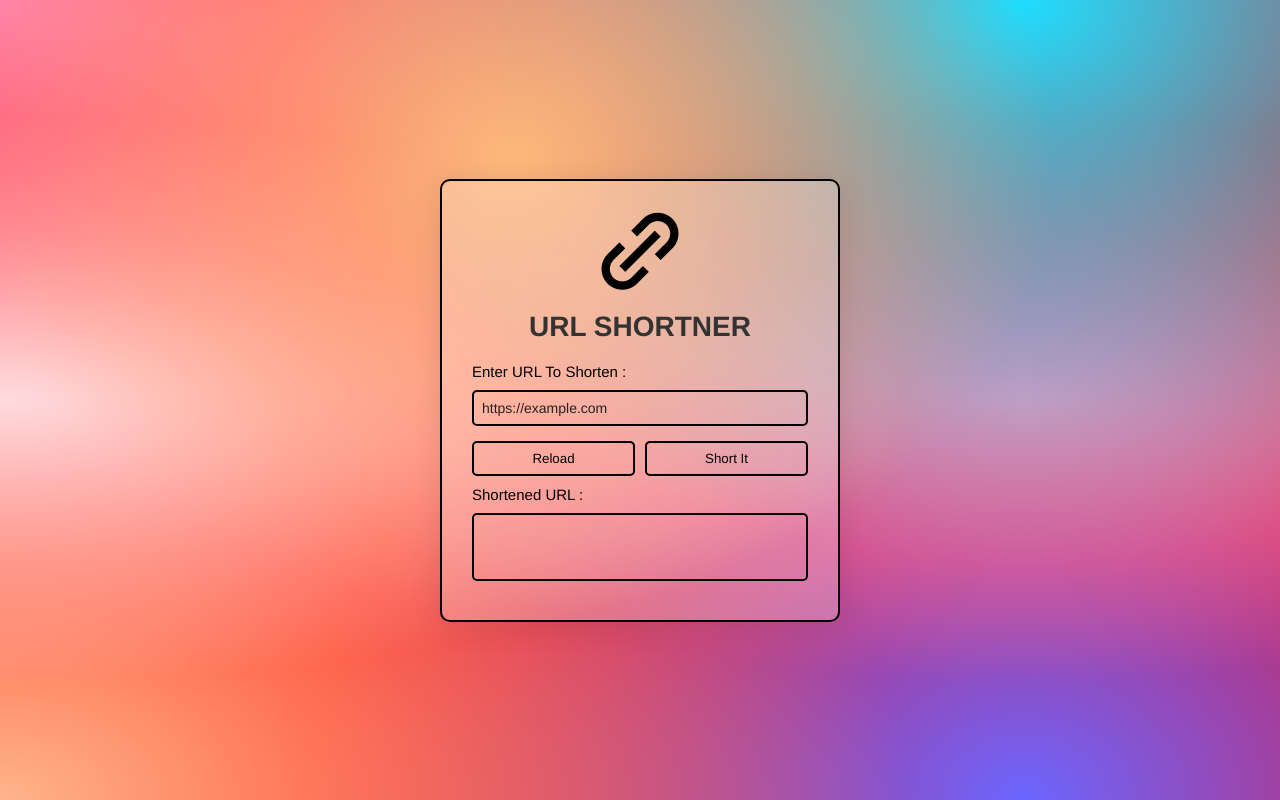
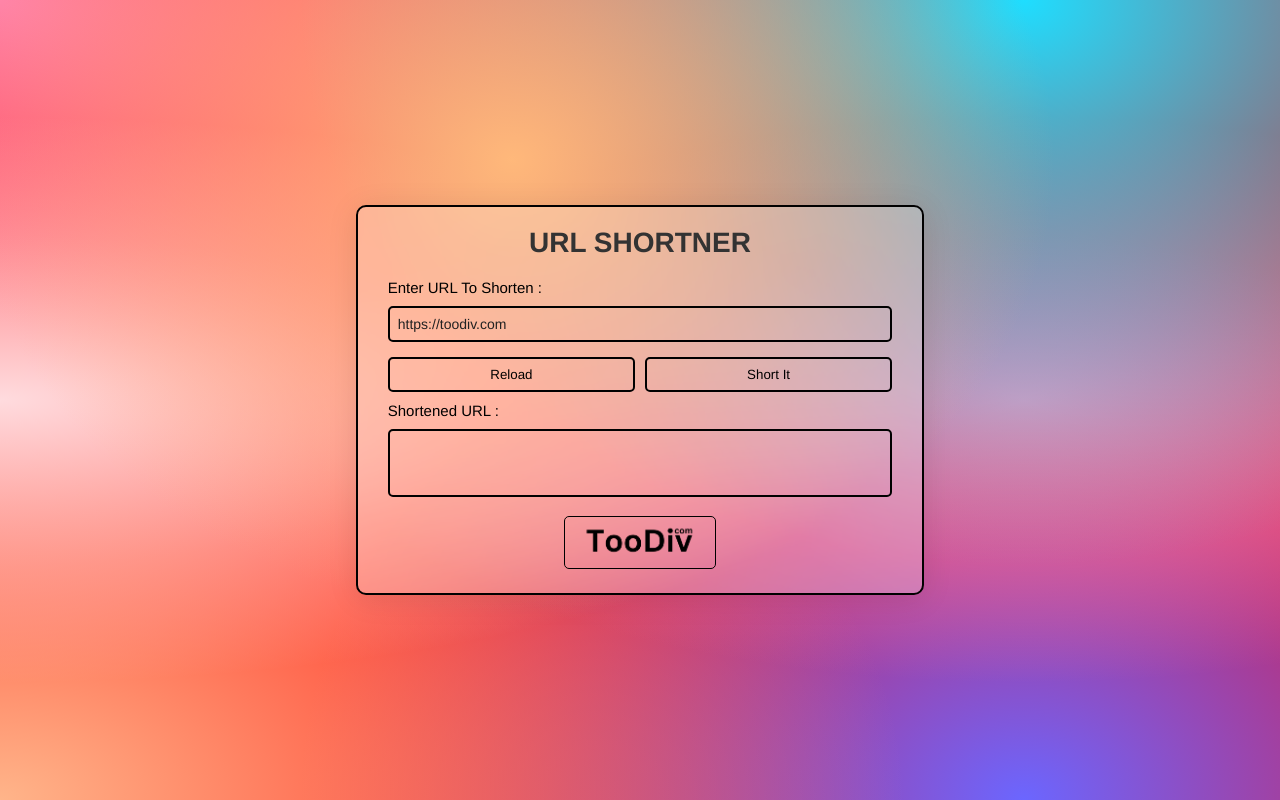
Before and after one commit to toodiv/Link-Shortner, a plain HTML site: page index.html in a window 1280 px wide. Drawn offline with nearby package versions, Linux system fonts and the light colour scheme.

Commit message:
second commit

```diff
--- a/index.html
+++ b/index.html
@@ -7,21 +7,25 @@
     <link href='https://unpkg.com/boxicons@2.1.4/css/boxicons.min.css' rel='stylesheet'>
     <link rel="stylesheet" href="style.css">
     <title>Url Shortner | Pabl1ku</title>
+    <link rel="shortcut icon" href="not bg.png" type="image/x-icon">
 </head>
 
 <body>
 
     <div class="container">
-        <i class="bx bx-link-alt"></i>
+        <!-- <i class="bx bx-link-alt"></i> -->
+
         <h1>URL SHORTNER</h1>
         <label for="originalUrl">Enter URL To Shorten :</label>
-        <input type="text" id="originalUrl" placeholder="https://example.com">
+        <input type="text" id="originalUrl" placeholder="https://toodiv.com">
         <div class="buttons">
             <button id="reload-btn">Reload</button>
             <button id="short-btn">Short It</button>
         </div>
         <label for="shortenedUrl">Shortened URL :</label>
         <textarea id="shortenedUrl" rows="3" readonly></textarea>
+        <a href="https://www.toodiv.com/" target="_blank" rel="noopener noreferrer"><img src="TooDiv.com (1).png"
+                class="img" alt="https://www.toodiv.com/" srcset=""></a>
     </div>
 
     <script src="script.js"></script>
--- a/style.css
+++ b/style.css
@@ -96,3 +96,9 @@ button:hover{
 textarea{
     resize: none;
 }
+
+.img{
+   border: 1px solid black;
+   border-radius: 5px;
+   width: 30%;
+}
```
Also changed, not shown: TooDiv.com (1).png (added), not bg.png (added).
